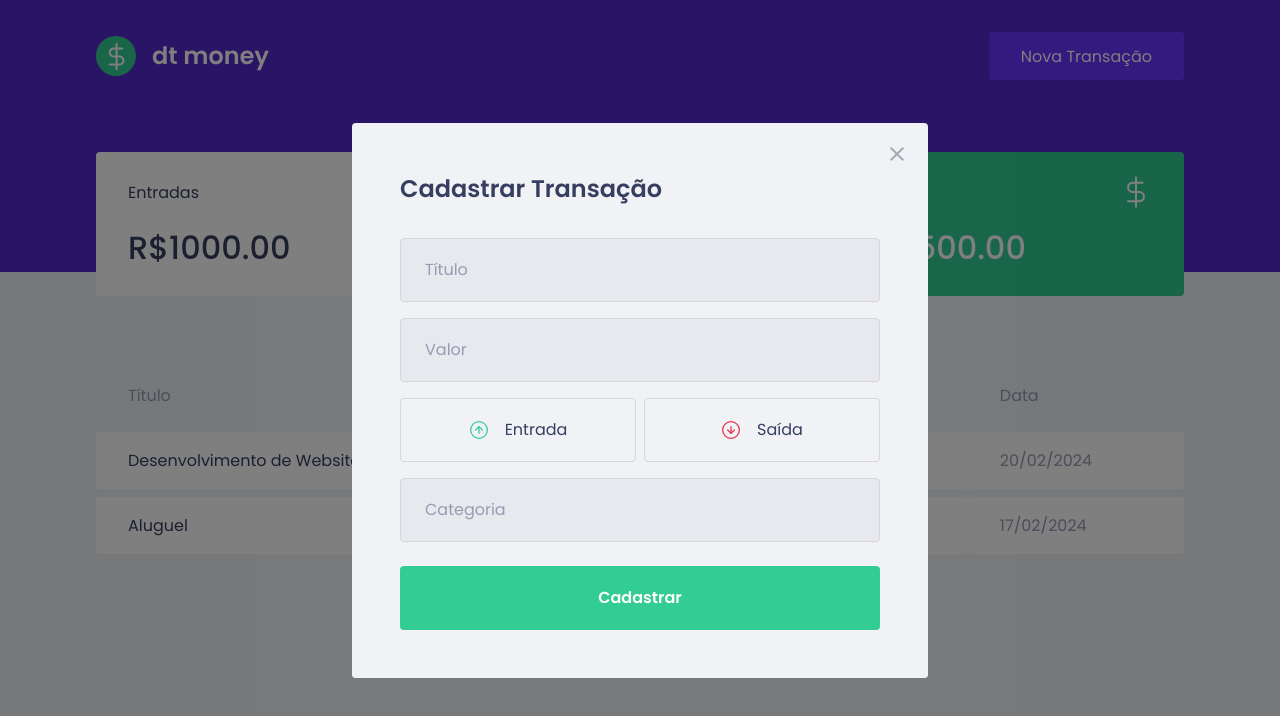
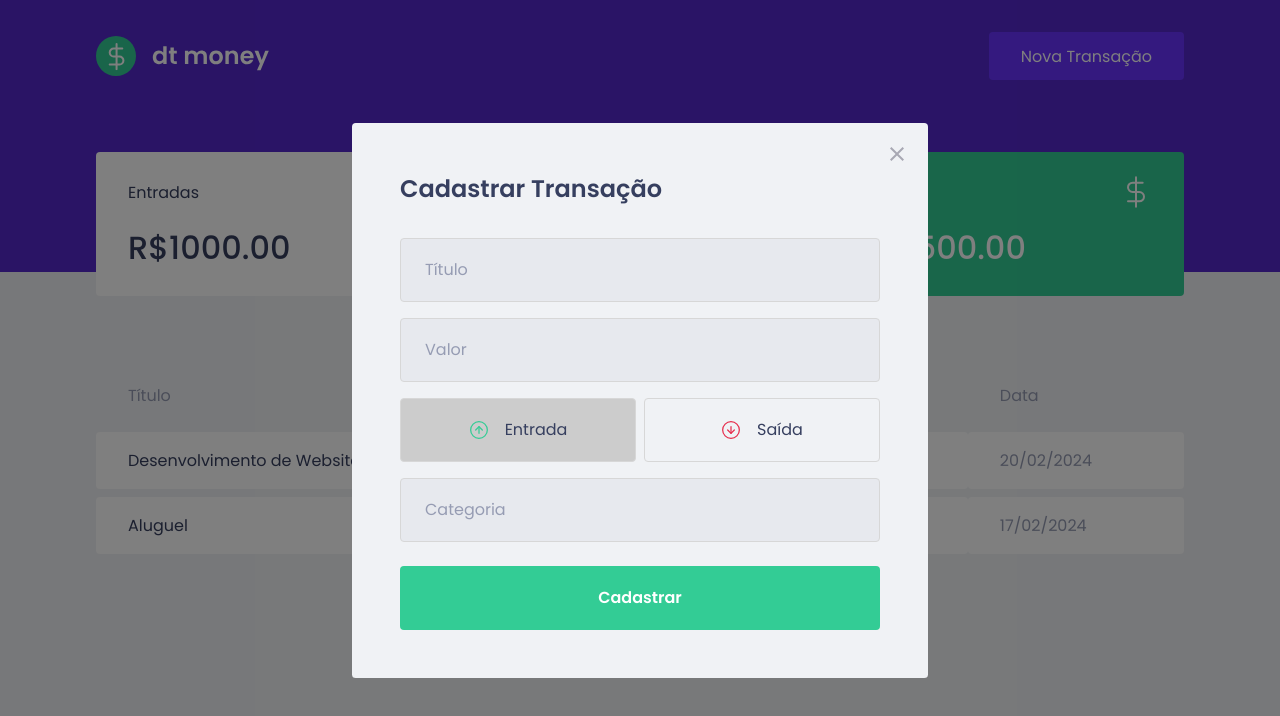
Before and after one commit to alessandro830/dtmoney, a React (Create React App) app: page / in a window 1280 px wide. Both pictures are taken after a click on the button "Nova Transação". Shown: the top 716 px of the page. Built offline with nearby package versions, Linux system fonts and the light colour scheme; no server answers; what miragejs would draw is missing.

Commit message:
Funcionamento dos Botões

```diff
--- a/src/components/NewTransactionModal/Index.tsx
+++ b/src/components/NewTransactionModal/Index.tsx
@@ -2,7 +2,8 @@
 import incomeImg from "../../assets/income.svg"
 import outcomeImg from "../../assets/outcome.svg"
 import closeImg from "../../assets/close.svg"
-import { Container, TransactionTypeContainer } from "./styles";
+import { Container, RadioBox, TransactionTypeContainer } from "./styles";
+import { useState } from "react";
 
 interface NewTransactionModalProps {
     isOpen: boolean;
@@ -10,6 +11,8 @@
 }
 
 export function NewTransactionModal({ isOpen, onRequestClose }: NewTransactionModalProps) {
+    const [type, setType] = useState('deposit')
+
     return(
         <Modal
             isOpen={isOpen}
@@ -37,19 +40,23 @@
                 />
 
                 <TransactionTypeContainer>
-                    <button
+                    <RadioBox
                         type="button"
-                    >
+                        onClick={() => { setType('deposit') }}
+                        isActive={type === 'deposit'}
+                        >
                         <img src={incomeImg} alt="Entrada" />
                         <span>Entrada</span>
-                    </button>
+                    </RadioBox>
 
-                    <button
+                    <RadioBox
                         type="button"
+                        onClick={() => { setType('withdraw') }}
+                        isActive={type === 'withdraw'}
                     >
                         <img src={outcomeImg} alt="Saída" />
                         <span>Saída</span>
-                    </button>
+                    </RadioBox>
                 </TransactionTypeContainer>
 
                 <input
--- a/src/components/NewTransactionModal/styles.ts
+++ b/src/components/NewTransactionModal/styles.ts
@@ -54,13 +54,17 @@
     display: grid;
     grid-template-columns: 1fr 1fr;
     gap: 0.5rem;
+`
+interface RadioBoxProps {
+    isActive:boolean;
+}
 
-    button {
+export const RadioBox = styled.button<RadioBoxProps>`
     height: 4rem;
     border: 1px solid #D7D7D7;
     border-radius: 0.25rem;
 
-        background: transparent;
+    background: ${(props) => props.isActive ? '#CCC' : 'transparent'};
 
     display: flex;
     align-items: center;
@@ -82,5 +86,4 @@
         font-size: 1rem;
         color: var(--text-title);
     }
-    }
 `
```
Lines whose indentation alone changed are shown as unchanged.
